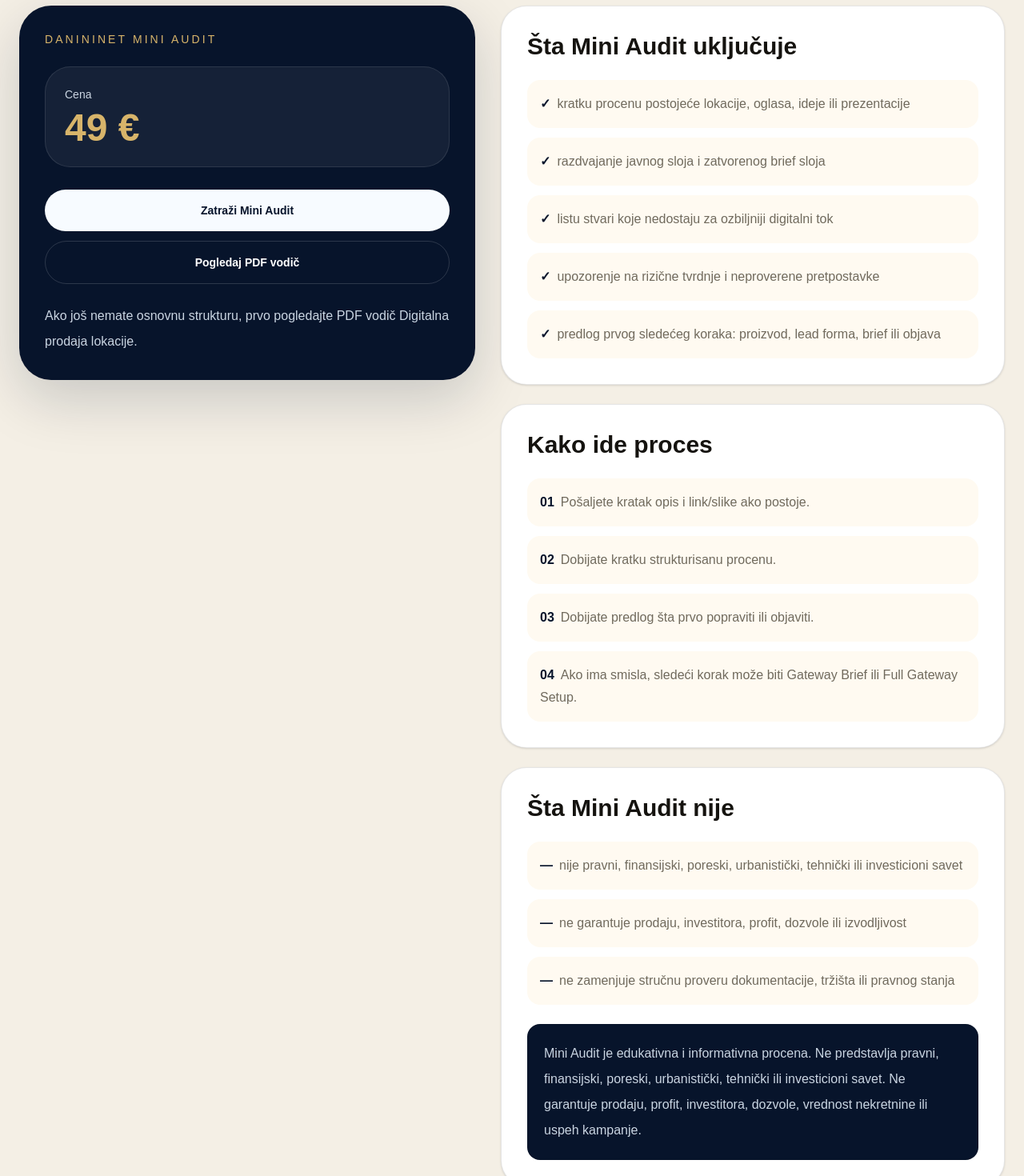
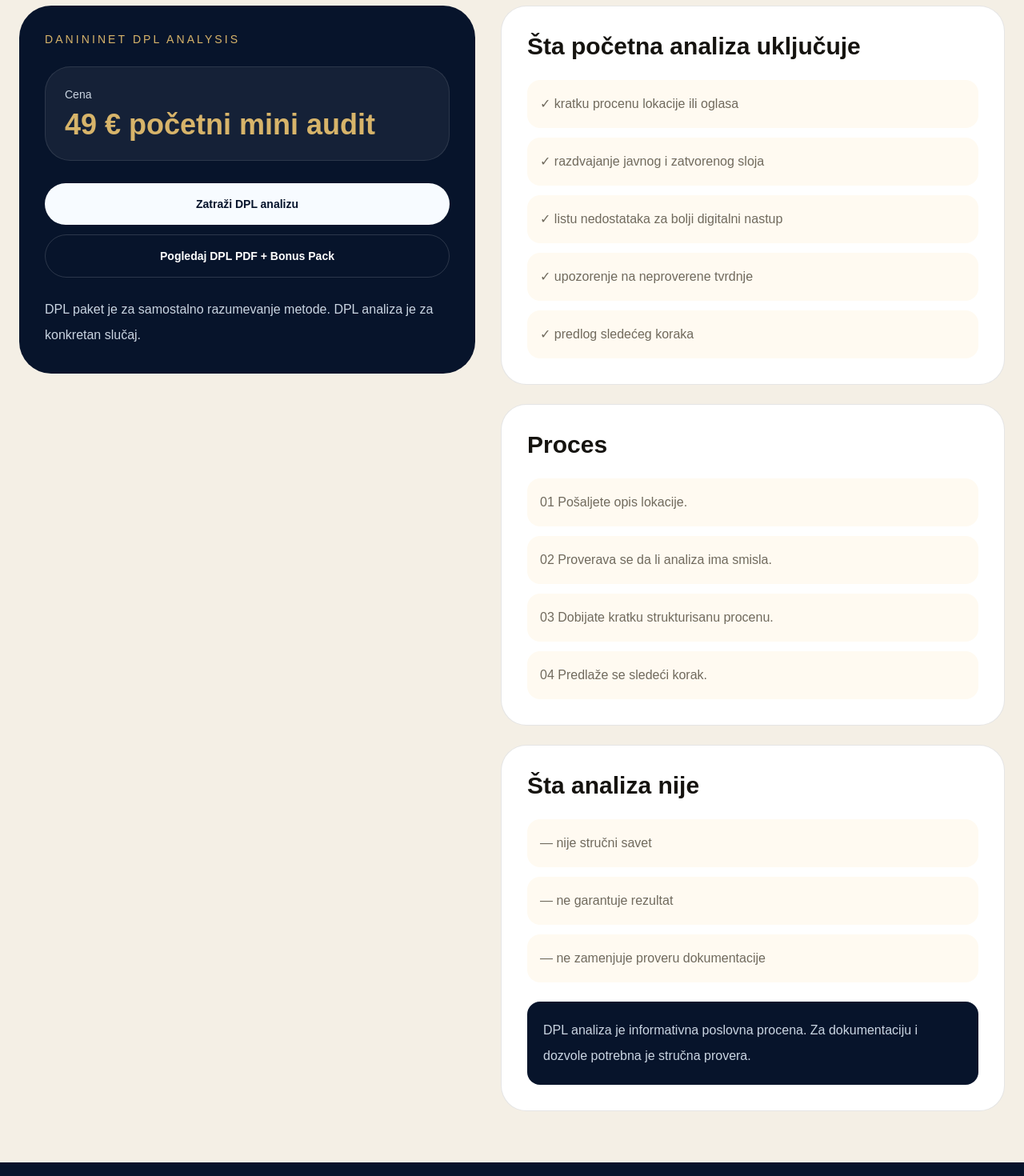
Before and after one commit to danininet/danininet, a Next.js app: page /1/usluge/mini-audit in a window 1280 px wide. Shown: the part 540-2010 px from the top of the page at 80% size. Built offline with nearby package versions, Linux system fonts and the light colour scheme; no server answers.

Commit message:
Preimenuj Mini Audit u DPL analizu

```diff
--- a/app/[locale]/usluge/mini-audit/page.tsx
+++ b/app/[locale]/usluge/mini-audit/page.tsx
@@ -12,106 +12,61 @@ const routes: Record<Locale, string> = {
 
 const copy = {
   sr: {
-    title: "Mini Audit za digitalnu prodaju lokacije",
-    description: "Brza procena za parcelu, stan, kuću, lokaciju, projekat ili postojeći oglas: šta je javno, šta ide u brief, šta fali i koji je prvi prodajni tok.",
-    eyebrow: "DaniniNet usluga · 49 €",
-    h1: "Mini Audit: pretvorite lokaciju ili ideju u jasan sledeći korak.",
-    text: "Ako već imate parcelu, stan, kuću, lokaciju, projekat, oglas ili digitalnu ideju, Mini Audit daje kratku procenu šta treba prikazati javno, šta treba ostati u zatvorenom briefu, šta fali, koje tvrdnje su rizične i koji tok može prvi da se testira.",
-    price: "49 €",
-    cta: "Zatraži Mini Audit",
-    emailSubject: "Mini Audit zahtev — DaniniNet",
-    productCta: "Pogledaj PDF vodič",
-    productText: "Ako još nemate osnovnu strukturu, prvo pogledajte PDF vodič Digitalna prodaja lokacije.",
-    includesTitle: "Šta Mini Audit uključuje",
-    includes: [
-      "kratku procenu postojeće lokacije, oglasa, ideje ili prezentacije",
-      "razdvajanje javnog sloja i zatvorenog brief sloja",
-      "listu stvari koje nedostaju za ozbiljniji digitalni tok",
-      "upozorenje na rizične tvrdnje i neproverene pretpostavke",
-      "predlog prvog sledećeg koraka: proizvod, lead forma, brief ili objava",
-    ],
-    notTitle: "Šta Mini Audit nije",
-    not: [
-      "nije pravni, finansijski, poreski, urbanistički, tehnički ili investicioni savet",
-      "ne garantuje prodaju, investitora, profit, dozvole ili izvodljivost",
-      "ne zamenjuje stručnu proveru dokumentacije, tržišta ili pravnog stanja",
-    ],
-    stepsTitle: "Kako ide proces",
-    steps: [
-      "Pošaljete kratak opis i link/slike ako postoje.",
-      "Dobijate kratku strukturisanu procenu.",
-      "Dobijate predlog šta prvo popraviti ili objaviti.",
-      "Ako ima smisla, sledeći korak može biti Gateway Brief ili Full Gateway Setup.",
-    ],
-    disclaimer: "Mini Audit je edukativna i informativna procena. Ne predstavlja pravni, finansijski, poreski, urbanistički, tehnički ili investicioni savet. Ne garantuje prodaju, profit, investitora, dozvole, vrednost nekretnine ili uspeh kampanje.",
+    title: "DPL analiza potencijala lokacije",
+    description: "Početna DPL analiza za lokaciju, oglas ili zakupnu površinu.",
+    eyebrow: "DaniniNet usluga · DPL analiza",
+    h1: "DPL analiza: procena lokacije pre javne kampanje ili zakupne ponude.",
+    text: "DPL analiza je posebna usluga preko upita. Nije deo Gumroad kupovine DPL paketa. Početni mini audit pokazuje šta treba prikazati javno, šta treba ostaviti za zatvoreni brief i koji je sledeći korak.",
+    price: "49 € početni mini audit",
+    cta: "Zatraži DPL analizu",
+    emailSubject: "DPL analiza potencijala lokacije",
+    productCta: "Pogledaj DPL PDF + Bonus Pack",
+    productText: "DPL paket je za samostalno razumevanje metode. DPL analiza je za konkretan slučaj.",
+    includesTitle: "Šta početna analiza uključuje",
+    includes: ["kratku procenu lokacije ili oglasa", "razdvajanje javnog i zatvorenog sloja", "listu nedostataka za bolji digitalni nastup", "upozorenje na neproverene tvrdnje", "predlog sledećeg koraka"],
+    notTitle: "Šta analiza nije",
+    not: ["nije stručni savet", "ne garantuje rezultat", "ne zamenjuje proveru dokumentacije"],
+    stepsTitle: "Proces",
+    steps: ["Pošaljete opis lokacije.", "Proverava se da li analiza ima smisla.", "Dobijate kratku strukturisanu procenu.", "Predlaže se sledeći korak."],
+    disclaimer: "DPL analiza je informativna poslovna procena. Za dokumentaciju i dozvole potrebna je stručna provera.",
   },
   de: {
-    title: "Mini-Audit für digitalen Standortverkauf",
-    description: "Kurze Einschätzung für Standort, Immobilie, Projekt oder Anzeige: öffentlich, Brief, Lücken, Risiken und erster Verkaufsflow.",
-    eyebrow: "DaniniNet Service · 49 €",
-    h1: "Mini-Audit: machen Sie aus Standort oder Idee den nächsten klaren Schritt.",
-    text: "Wenn bereits ein Grundstück, eine Immobilie, ein Projekt, eine Anzeige oder eine digitale Idee existiert, zeigt der Mini-Audit kurz, was öffentlich gezeigt werden sollte, was in einen geschlossenen Brief gehört, was fehlt, welche Aussagen riskant sind und welcher Flow zuerst getestet werden kann.",
-    price: "49 €",
-    cta: "Mini-Audit anfragen",
-    emailSubject: "Mini-Audit Anfrage — DaniniNet",
-    productCta: "PDF-Leitfaden ansehen",
-    productText: "Wenn die Grundstruktur noch fehlt, starten Sie mit dem PDF-Leitfaden Digitaler Verkauf von Standorten.",
+    title: "DPL Standortanalyse",
+    description: "Erste DPL Analyse für Standort, Anzeige oder Nutzungsfläche.",
+    eyebrow: "DaniniNet Service · DPL Analyse",
+    h1: "DPL Analyse: Standortprüfung vor öffentlicher Kampagne oder Nutzungsangebot.",
+    text: "Die DPL Analyse ist eine separate Dienstleistung auf Anfrage. Sie ist nicht Teil des Gumroad-Kaufs.",
+    price: "49 € erster Mini-Audit",
+    cta: "DPL Analyse anfragen",
+    emailSubject: "DPL Standortanalyse",
+    productCta: "DPL PDF + Bonus Pack ansehen",
+    productText: "Das DPL Paket erklärt die Methode. Die DPL Analyse ist für einen konkreten Fall.",
     includesTitle: "Was enthalten ist",
-    includes: [
-      "kurze Einschätzung von Standort, Anzeige, Idee oder Präsentation",
-      "Trennung zwischen öffentlicher Ebene und geschlossenem Brief",
-      "Liste fehlender Elemente für einen besseren digitalen Flow",
-      "Hinweis auf riskante Aussagen und ungeprüfte Annahmen",
-      "Vorschlag für den ersten nächsten Schritt: Produkt, Lead-Formular, Brief oder Veröffentlichung",
-    ],
+    includes: ["kurze Standortprüfung", "öffentliche und geschlossene Ebene", "Liste fehlender Elemente", "Hinweis auf ungeprüfte Aussagen", "nächster Schritt"],
     notTitle: "Was es nicht ist",
-    not: [
-      "keine Rechts-, Finanz-, Steuer-, Planungs-, Technik- oder Anlageberatung",
-      "keine Garantie für Verkauf, Investor, Gewinn, Genehmigungen oder Machbarkeit",
-      "kein Ersatz für fachliche Prüfung von Unterlagen, Markt oder Rechtslage",
-    ],
-    stepsTitle: "Ablauf",
-    steps: [
-      "Sie senden eine kurze Beschreibung und vorhandene Links/Bilder.",
-      "Sie erhalten eine kurze strukturierte Einschätzung.",
-      "Sie erhalten einen Vorschlag, was zuerst verbessert oder veröffentlicht werden sollte.",
-      "Wenn sinnvoll, kann der nächste Schritt Gateway Brief oder Full Gateway Setup sein.",
-    ],
-    disclaimer: "Der Mini-Audit ist eine edukative und informative Einschätzung. Er ist keine Rechts-, Finanz-, Steuer-, Planungs-, Technik- oder Anlageberatung und garantiert keine Ergebnisse.",
+    not: ["keine Fachberatung", "keine Ergebnisgarantie", "kein Ersatz für Dokumentenprüfung"],
+    stepsTitle: "Prozess",
+    steps: ["Sie senden eine Beschreibung.", "Es wird geprüft, ob Analyse sinnvoll ist.", "Sie erhalten eine kurze Einschätzung.", "Der nächste Schritt wird vorgeschlagen."],
+    disclaimer: "Die DPL Analyse ist eine informative geschäftliche Einschätzung. Unterlagen und Genehmigungen müssen fachlich geprüft werden.",
   },
   en: {
-    title: "Mini Audit for digital location sales",
-    description: "A short assessment for a location, property, project or listing: public layer, brief layer, gaps, risky claims and first sales flow.",
-    eyebrow: "DaniniNet service · 49 €",
-    h1: "Mini Audit: turn a location or idea into a clear next step.",
-    text: "If you already have land, a property, a project, a listing or a digital idea, the Mini Audit gives a short assessment of what should be public, what belongs in a closed brief, what is missing, which claims are risky and what flow can be tested first.",
-    price: "49 €",
-    cta: "Request Mini Audit",
-    emailSubject: "Mini Audit request — DaniniNet",
-    productCta: "View PDF guide",
-    productText: "If you do not yet have the basic structure, start with the Digital Location Sales PDF guide.",
+    title: "DPL location analysis",
+    description: "Initial DPL analysis for a location, listing or use case.",
+    eyebrow: "DaniniNet service · DPL analysis",
+    h1: "DPL analysis: location review before public campaign or use offer.",
+    text: "DPL analysis is a separate inquiry-based service. It is not part of the Gumroad purchase.",
+    price: "49 € initial mini audit",
+    cta: "Request DPL analysis",
+    emailSubject: "DPL location analysis",
+    productCta: "View DPL PDF + Bonus Pack",
+    productText: "The DPL package explains the method. DPL analysis is for a concrete case.",
     includesTitle: "What is included",
-    includes: [
-      "short assessment of your location, listing, idea or presentation",
-      "separation of public layer and closed brief layer",
-      "list of missing elements for a stronger digital flow",
-      "warning about risky claims and unchecked assumptions",
-      "suggestion for the first next step: product, lead form, brief or publication",
-    ],
+    includes: ["short location review", "public and closed layer", "list of missing elements", "warning about unchecked claims", "next step"],
     notTitle: "What it is not",
-    not: [
-      "not legal, financial, tax, planning, technical or investment advice",
-      "no guarantee of sale, investor, profit, permits or feasibility",
-      "not a replacement for expert review of documents, market or legal status",
-    ],
-    stepsTitle: "How it works",
-    steps: [
-      "You send a short description and existing links/images if available.",
-      "You receive a short structured assessment.",
-      "You receive a suggestion on what to improve or publish first.",
-      "If useful, the next step can be Gateway Brief or Full Gateway Setup.",
-    ],
-    disclaimer: "The Mini Audit is educational and informational. It is not legal, financial, tax, planning, technical or investment advice and does not guarantee results.",
+    not: ["not expert advice", "no result guarantee", "not a replacement for document review"],
+    stepsTitle: "Process",
+    steps: ["You send a description.", "We check if analysis makes sense.", "You receive a short assessment.", "Next step is proposed."],
+    disclaimer: "DPL analysis is an informational business review. Documents and approvals require expert checks.",
   },
 } as const;
 
@@ -119,21 +74,7 @@ export async function generateMetadata({ params }: { params: Promise<{ locale: s
   const { locale } = await params;
   const lang: Locale = normalizeLocale(locale);
   const t = copy[lang];
-  return {
-    title: `${t.title} | DaniniNet`,
-    description: t.description,
-    alternates: {
-      canonical: routes[lang],
-      languages: { sr: routes.sr, de: routes.de, en: routes.en },
-    },
-    openGraph: {
-      title: `${t.title} | DaniniNet`,
-      description: t.description,
-      type: "website",
-      locale: lang === "sr" ? "sr_RS" : lang === "de" ? "de_DE" : "en_US",
-      url: routes[lang],
-    },
-  };
+  return { title: `${t.title} | DaniniNet`, description: t.description, alternates: { canonical: routes[lang], languages: { sr: routes.sr, de: routes.de, en: routes.en } } };
 }
 
 function mailHref(subject: string) {
@@ -148,40 +89,19 @@ export default async function MiniAuditPage({ params }: { params: Promise<{ loca
   return (
     <SiteShell locale={lang} currentPath={routes[lang]}>
       <SectionIntro eyebrow={t.eyebrow} title={t.h1} text={t.text} />
-
       <section className="mx-auto max-w-7xl px-6 pb-16">
         <div className="grid gap-8 lg:grid-cols-[0.95fr_1.05fr] lg:items-start">
-          <aside className="rounded-[2.5rem] bg-[#07142b] p-8 text-white shadow-[0_24px_70px_rgba(7,20,43,0.18)]">
-            <p className="text-sm uppercase tracking-[0.22em] text-[#d7b46a]">DaniniNet Mini Audit</p>
-            <div className="mt-6 rounded-[2rem] border border-white/10 bg-white/[0.06] p-6">
-              <span className="block text-sm text-slate-300">Cena</span>
-              <strong className="mt-2 block text-5xl text-[#d7b46a]">{t.price}</strong>
-            </div>
+          <aside className="rounded-[2.5rem] bg-[#07142b] p-8 text-white">
+            <p className="text-sm uppercase tracking-[0.22em] text-[#d7b46a]">DaniniNet DPL Analysis</p>
+            <div className="mt-6 rounded-[2rem] border border-white/10 bg-white/[0.06] p-6"><span className="block text-sm text-slate-300">Cena</span><strong className="mt-2 block text-4xl text-[#d7b46a]">{t.price}</strong></div>
             <a href={mailHref(t.emailSubject)} className="mt-7 inline-flex w-full justify-center rounded-full bg-[#f7fbff] px-7 py-4 text-sm font-semibold text-[#07142b]">{t.cta}</a>
             <Link href={localizedPath(lang, "dpl")} className="mt-3 inline-flex w-full justify-center rounded-full border border-white/15 px-7 py-4 text-sm font-semibold text-white">{t.productCta}</Link>
             <p className="mt-6 leading-8 text-slate-300">{t.productText}</p>
           </aside>
-
           <div className="grid gap-6">
-            <article className="rounded-[2rem] border border-black/10 bg-white p-8 shadow-sm">
-              <h2 className="text-3xl font-semibold">{t.includesTitle}</h2>
-              <ul className="mt-6 grid gap-3">
-                {t.includes.map((item) => <li key={item} className="rounded-2xl bg-[#fffaf1] p-4 leading-7 text-[#706a5d]"><strong className="mr-2 text-[#07142b]">✓</strong>{item}</li>)}
-              </ul>
-            </article>
-            <article className="rounded-[2rem] border border-black/10 bg-white p-8 shadow-sm">
-              <h2 className="text-3xl font-semibold">{t.stepsTitle}</h2>
-              <ol className="mt-6 grid gap-3">
-                {t.steps.map((item, index) => <li key={item} className="rounded-2xl bg-[#fffaf1] p-4 leading-7 text-[#706a5d]"><strong className="mr-2 text-[#07142b]">0{index + 1}</strong>{item}</li>)}
-              </ol>
-            </article>
-            <article className="rounded-[2rem] border border-black/10 bg-white p-8 shadow-sm">
-              <h2 className="text-3xl font-semibold">{t.notTitle}</h2>
-              <ul className="mt-6 grid gap-3">
-                {t.not.map((item) => <li key={item} className="rounded-2xl bg-[#fffaf1] p-4 leading-7 text-[#706a5d]"><strong className="mr-2 text-[#07142b]">—</strong>{item}</li>)}
-              </ul>
-              <p className="mt-6 rounded-2xl border border-black/10 bg-[#07142b] p-5 leading-8 text-slate-300">{t.disclaimer}</p>
-            </article>
+            <article className="rounded-[2rem] border border-black/10 bg-white p-8"><h2 className="text-3xl font-semibold">{t.includesTitle}</h2><ul className="mt-6 grid gap-3">{t.includes.map((item) => <li key={item} className="rounded-2xl bg-[#fffaf1] p-4 leading-7 text-[#706a5d]">✓ {item}</li>)}</ul></article>
+            <article className="rounded-[2rem] border border-black/10 bg-white p-8"><h2 className="text-3xl font-semibold">{t.stepsTitle}</h2><ol className="mt-6 grid gap-3">{t.steps.map((item, index) => <li key={item} className="rounded-2xl bg-[#fffaf1] p-4 leading-7 text-[#706a5d]">0{index + 1} {item}</li>)}</ol></article>
+            <article className="rounded-[2rem] border border-black/10 bg-white p-8"><h2 className="text-3xl font-semibold">{t.notTitle}</h2><ul className="mt-6 grid gap-3">{t.not.map((item) => <li key={item} className="rounded-2xl bg-[#fffaf1] p-4 leading-7 text-[#706a5d]">— {item}</li>)}</ul><p className="mt-6 rounded-2xl bg-[#07142b] p-5 leading-8 text-slate-300">{t.disclaimer}</p></article>
           </div>
         </div>
       </section>
```
